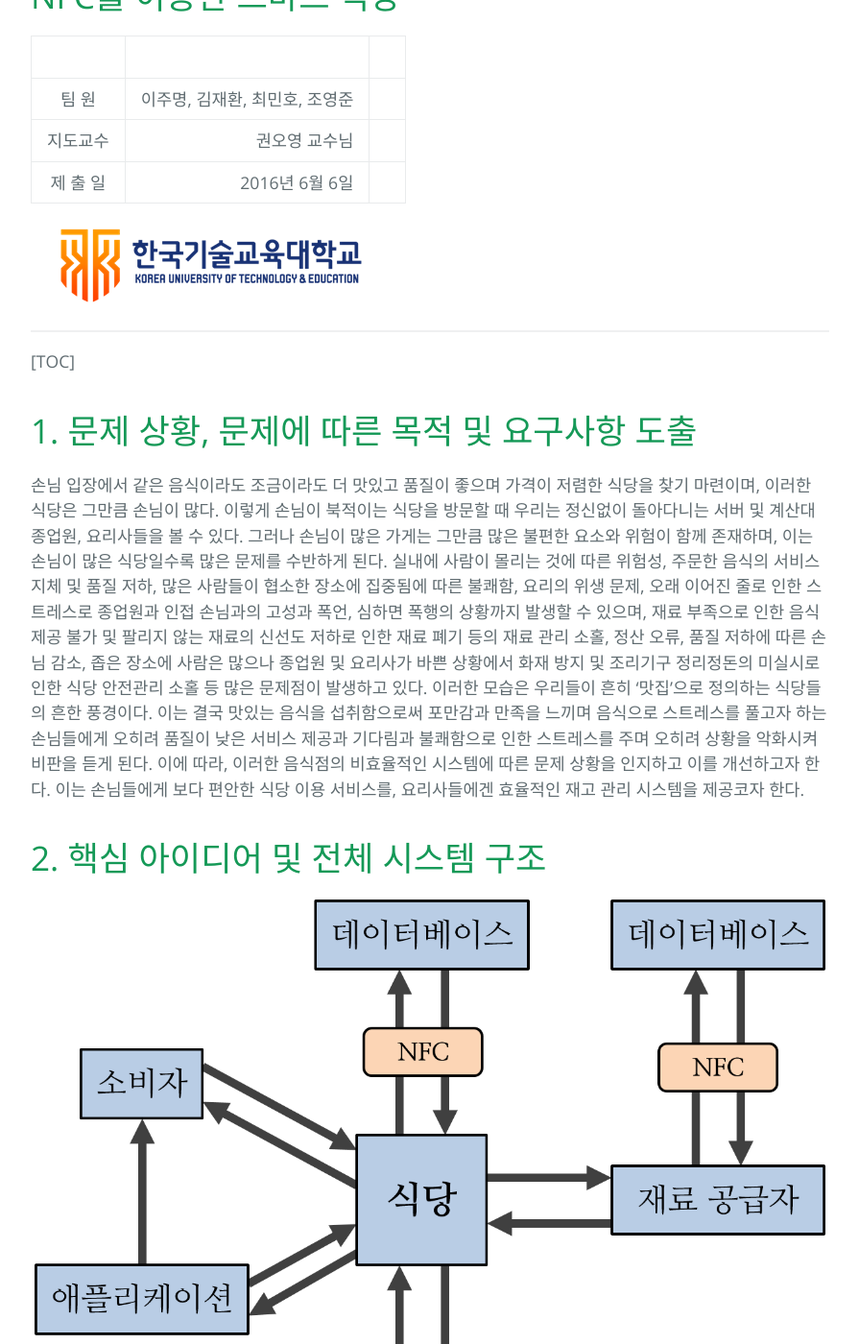
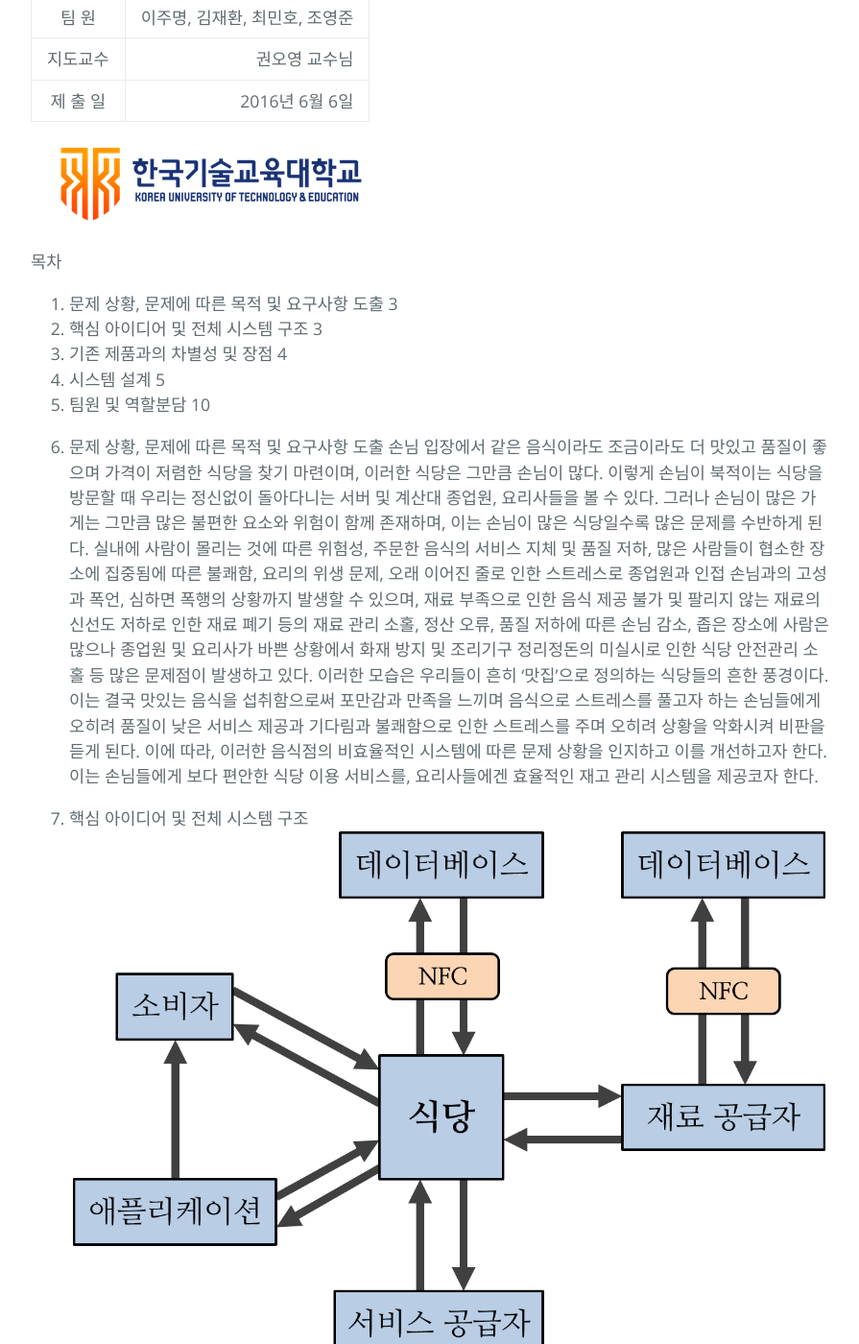
Before and after one commit to LeeJuMyeong/leejumyeong.github.com, a Jekyll site: the page built from _posts/2016-06-09-please-content.markdown, in a window 1280 px wide and 1400 px high, scrolled down 674 px. Shown: the whole window at 96% size, without its empty margins (192-1087 px from the left). Built offline with Jekyll 4.4.1, drawn with Linux system fonts in a browser that asks for light colours; some of the changed text lies outside the part shown.

Commit message:
Update 2016-06-09-please-content.markdown

```diff
--- a/_posts/2016-06-09-please-content.markdown
+++ b/_posts/2016-06-09-please-content.markdown
@@ -4,13 +4,14 @@
 categories: main
 ---
 ===
-# 컴퓨터공학부
+#컴퓨터공학부
+{: .text-center }
 
-# 컴퓨터 시스템 기초설계
+#               컴퓨터 시스템 기초설계
 
 # NFC를 이용한 스마트 식당
 
-| | | |
+|  |  |
 | :-: | -: |
 | 팀 원 | 이주명, 김재환, 최민호, 조영준 |
 | 지도교수 | 권오영 교수님 |
@@ -18,114 +19,95 @@
 
 ![한기대로고](https://github.com/LeeJuMyeong/leejumyeong.github.com/blob/master/img/koreatechlogo.png?raw=true)
 
-----------
 
-[TOC]
 
-# 1. 문제 상황, 문제에 따른 목적 및 요구사항 도출
+목차
+  1. 문제 상황, 문제에 따른 목적 및 요구사항 도출	3
+  2. 핵심 아이디어 및 전체 시스템 구조	3
+  3. 기존 제품과의 차별성 및 장점	4
+  4. 시스템 설계	5
+  5. 팀원 및 역할분담	10
 
-손님 입장에서 같은 음식이라도 조금이라도 더 맛있고 품질이 좋으며 가격이 저렴한 식당을 찾기 마련이며, 이러한 식당은 그만큼 손님이 많다. 이렇게 손님이 북적이는 식당을 방문할 때 우리는 정신없이 돌아다니는 서버 및 계산대 종업원, 요리사들을 볼 수 있다. 그러나 손님이 많은 가게는 그만큼 많은 불편한 요소와 위험이 함께 존재하며, 이는 손님이 많은 식당일수록 많은 문제를 수반하게 된다. 실내에 사람이 몰리는 것에 따른 위험성, 주문한 음식의 서비스 지체 및 품질 저하, 많은 사람들이 협소한 장소에 집중됨에 따른 불쾌함, 요리의 위생 문제, 오래 이어진 줄로 인한 스트레스로 종업원과 인접 손님과의 고성과 폭언, 심하면 폭행의 상황까지 발생할 수 있으며, 재료 부족으로 인한 음식 제공 불가 및 팔리지 않는 재료의 신선도 저하로 인한 재료 폐기 등의 재료 관리 소홀, 정산 오류, 품질 저하에 따른 손님 감소, 좁은 장소에 사람은 많으나 종업원 및 요리사가 바쁜 상황에서 화재 방지 및 조리기구 정리정돈의 미실시로 인한 식당 안전관리 소홀 등 많은 문제점이 발생하고 있다. 이러한 모습은 우리들이 흔히 ‘맛집’으로 정의하는 식당들의 흔한 풍경이다. 이는 결국 맛있는 음식을 섭취함으로써 포만감과 만족을 느끼며 음식으로 스트레스를 풀고자 하는 손님들에게 오히려 품질이 낮은 서비스 제공과 기다림과 불쾌함으로 인한 스트레스를 주며 오히려 상황을 악화시켜 비판을 듣게 된다. 이에 따라, 이러한 음식점의 비효율적인 시스템에 따른 문제 상황을 인지하고 이를 개선하고자 한다. 이는 손님들에게 보다 편안한 식당 이용 서비스를, 요리사들에겐 효율적인 재고 관리 시스템을 제공코자 한다.
+1. 문제 상황, 문제에 따른 목적 및 요구사항 도출
+ 손님 입장에서 같은 음식이라도 조금이라도 더 맛있고 품질이 좋으며 가격이 저렴한 식당을 찾기 마련이며, 이러한 식당은 그만큼 손님이 많다. 이렇게 손님이 북적이는 식당을 방문할 때 우리는 정신없이 돌아다니는 서버 및 계산대 종업원, 요리사들을 볼 수 있다. 그러나 손님이 많은 가게는 그만큼 많은 불편한 요소와 위험이 함께 존재하며, 이는 손님이 많은 식당일수록 많은 문제를 수반하게 된다. 실내에 사람이 몰리는 것에 따른 위험성, 주문한 음식의 서비스 지체 및 품질 저하, 많은 사람들이 협소한 장소에 집중됨에 따른 불쾌함, 요리의 위생 문제, 오래 이어진 줄로 인한 스트레스로 종업원과 인접 손님과의 고성과 폭언, 심하면 폭행의 상황까지 발생할 수 있으며, 재료 부족으로 인한 음식 제공 불가 및 팔리지 않는 재료의 신선도 저하로 인한 재료 폐기 등의 재료 관리 소홀, 정산 오류, 품질 저하에 따른 손님 감소, 좁은 장소에 사람은 많으나 종업원 및 요리사가 바쁜 상황에서 화재 방지 및 조리기구 정리정돈의 미실시로 인한 식당 안전관리 소홀 등 많은 문제점이 발생하고 있다. 이러한 모습은 우리들이 흔히 ‘맛집’으로 정의하는 식당들의 흔한 풍경이다. 이는 결국 맛있는 음식을 섭취함으로써 포만감과 만족을 느끼며 음식으로 스트레스를 풀고자 하는 손님들에게 오히려 품질이 낮은 서비스 제공과 기다림과 불쾌함으로 인한 스트레스를 주며 오히려 상황을 악화시켜 비판을 듣게 된다. 이에 따라, 이러한 음식점의 비효율적인 시스템에 따른 문제 상황을 인지하고 이를 개선하고자 한다. 이는 손님들에게 보다 편안한 식당 이용 서비스를, 요리사들에겐 효율적인 재고 관리 시스템을 제공코자 한다.
 
-# 2. 핵심 아이디어 및 전체 시스템 구조
-
+2. 핵심 아이디어 및 전체 시스템 구조
 ![블록다이어그램](https://github.com/LeeJuMyeong/leejumyeong.github.com/blob/master/img/imgb.png?raw=true)
-
 ▲ 블록 다이어그램
 
-# 3. 기존 제품과의 차별성 및 장점
-
-기존 시스템의 경우, 태블릿 PC를 이용한 주문 및 계산을 통해 식당 측과 손님의 불편함을 어느 정도 해소하였다. 그러나 주문과 계산에만 그 기능이 한정되었고, 그로 인해 기존의 시스템의 경우 아직 해결되지 않은 많은 문제점이 존재하며 사용자와 서비스 제공자의 편의를 더욱 개선할 필요성이 남아 있다. 이러한 기존 시스템과 차별을 두어 본 시스템에서는 재료 관리 및 애플리케이션을 접목시켜 새로운 시스템을 제안 하고자 한다.
-
+3. 기존 제품과의 차별성 및 장점
+ 기존 시스템의 경우, 태블릿 PC를 이용한 주문 및 계산을 통해 식당 측과 손님의 불편함을 어느 정도 해소하였다. 그러나 주문과 계산에만 그 기능이 한정되었고, 그로 인해 기존의 시스템의 경우 아직 해결되지 않은 많은 문제점이 존재하며 사용자와 서비스 제공자의 편의를 더욱 개선할 필요성이 남아 있다. 이러한 기존 시스템과 차별을 두어 본 시스템에서는 재료 관리 및 애플리케이션을 접목시켜 새로운 시스템을 제안 하고자 한다.
 ![시스템관계도](https://github.com/LeeJuMyeong/leejumyeong.github.com/blob/master/img/imga.png?raw=true)
-
 ▲ 시스템 관계도
 
-본 시스템의 경우 각 테이블에 설치된 태블릿 PC와 계산대, 주방의 태블릿 PC를 연동시킨다. 이는 그동안 서빙을 하는 종업원이 메뉴판을 가져다주며 메뉴를 주문하면 이를 주방에 전달하고 손님이 나갈 때 들고 오는 계산서를 통해 계산을 하는 기존의 시스템과 달리, 테이블에 위치한 태블릿 PC를 통해 손님이 직접 주문을 하고, 이를 주방과 계산대에 연결된 태블릿 PC화면에 전달해 요리사는 해당 메뉴를 만들고, 주문과 동시에 계산 내역이 계산대에 위치한 태블릿 PC에 저장되어 기존의 종업원이 수행하던 업무를 태블릿 PC로 대체하게 된다. 또한 주방에서는 냉장고 안에 구획이 나누어져 있고, 이는 재료의 위치별 구획을 뜻하며, 냉장고 있는 재료를 꺼낼 경우 재료의 출입 여부를 확인하는데, 이를 위해 냉장고 각 구획별로 재료의 종류를 인식하고자 재료를 담는 상자에 식별 카드로서 NFC 카드를 부착하여 재료의 출입에 따른 존재 여부를 파악하게 되고, 해당 데이터는 데이터베이스에 저장된다. 이렇게 데이터베이스에 저장되어 있는 정보는 이후 재료를 공급하는 업체의 메인 서버와 연동되어 있으며, 공급 업체에서 현재 식당의 재료를 실시간으로 파악할 수 있고, 식당에서 재료의 사용에 따라 냉장고에 남은 재료가 부족해질 경우, 이를 식당에 알리며 식당에서 재료의 배달을 원할 경우 해당 재료를 보다 정확하고 빠르게 공급 업체에 알림으로써 수월한 전달이 가능해진다. 그리고 재료 공급자 측에서는 다른 데이터베이스를 가지고 있으며, 이를 통해 여러 개의 위와 같은 시스템으로 이루어진 식당에 대한 정보를 가지고 여러 식당들의 재료를 동시에 관리할 수 있게 된다. 이는 재고 관리 측면에 있어서도 기존의 시스템보다 더욱 효율적이며, 소비자의 경우 애플리케이션을 활용하여 식당으로 가기 전에 식당의 현재 테이블의 상황을 확인할 수 있고, 해당 식당에 대한 평가 기능을 통해 선택에 도움을 받게 된다.
+ 본 시스템의 경우 각 테이블에 설치된 태블릿 PC와 계산대, 주방의 태블릿 PC를 연동시킨다. 이는 그동안 서빙을 하는 종업원이 메뉴판을 가져다주며 메뉴를 주문하면 이를 주방에 전달하고 손님이 나갈 때 들고 오는 계산서를 통해 계산을 하는 기존의 시스템과 달리, 테이블에 위치한 태블릿 PC를 통해 손님이 직접 주문을 하고, 이를 주방과 계산대에 연결된 태블릿 PC화면에 전달해 요리사는 해당 메뉴를 만들고, 주문과 동시에 계산 내역이 계산대에 위치한 태블릿 PC에 저장되어 기존의 종업원이 수행하던 업무를 태블릿 PC로 대체하게 된다. 또한 주방에서는 냉장고 안에 구획이 나누어져 있고, 이는 재료의 위치별 구획을 뜻하며, 냉장고 있는 재료를 꺼낼 경우 재료의 출입 여부를 확인하는데, 이를 위해 냉장고 각 구획별로 재료의 종류를 인식하고자 재료를 담는 상자에 식별 카드로서 NFC 카드를 부착하여 재료의 출입에 따른 존재 여부를 파악하게 되고, 해당 데이터는 데이터베이스에 저장된다. 이렇게 데이터베이스에 저장되어 있는 정보는 이후 재료를 공급하는 업체의 메인 서버와 연동되어 있으며, 공급 업체에서 현재 식당의 재료를 실시간으로 파악할 수 있고, 식당에서 재료의 사용에 따라 냉장고에 남은 재료가 부족해질 경우, 이를 식당에 알리며 식당에서 재료의 배달을 원할 경우 해당 재료를 보다 정확하고 빠르게 공급 업체에 알림으로써 수월한 전달이 가능해진다. 그리고 재료 공급자 측에서는 다른 데이터베이스를 가지고 있으며, 이를 통해 여러 개의 위와 같은 시스템으로 이루어진 식당에 대한 정보를 가지고 여러 식당들의 재료를 동시에 관리할 수 있게 된다. 이는 재고 관리 측면에 있어서도 기존의 시스템보다 더욱 효율적이며, 소비자의 경우 애플리케이션을 활용하여 식당으로 가기 전에 식당의 현재 테이블의 상황을 확인할 수 있고, 해당 식당에 대한 평가 기능을 통해 선택에 도움을 받게 된다.
 
-# 4. 시스템 설계
+4. 시스템 설계
+1) 시스템의 목적
+ 본 시스템은 보다 효율적인 재고 관리 및 편리한 서비스 제공을 위해, 스마트 IoT 기술을 식당 서비스에 접목시킴으로써 보다 사용자의 편의를 증진시키기 위해 하드웨어 기술인 NFC 기술과 소프트웨어 기술인 안드로이드 애플리케이션, 데이터베이스를 이용한 시스템으로서 애플리케이션을 통해 계산대의 태블릿 PC에 총 거래량과 액수를 통한 영수증 및 판매 데이터 축적, 주방 태블릿 PC에서 주문 음식과 냉장고의 잔여 재료 파악을 수행하며, 재료 공급자는 식당의 데이터베이스와 연동되어 부족한 재료의 실시간 파악이 가능하며 별개의 데이터베이스를 통해 여러 공급 대상 식당의 재료를 관리한다. 소비자는 각자 가지고 있는 핸드폰 애플리케이션을 이용하여 식당의 테이블 정보 및 이전 이용자들의 메뉴에 대한 반응을 볼 수 있다.
 
-## 1) 시스템의 목적
-
-본 시스템은 보다 효율적인 재고 관리 및 편리한 서비스 제공을 위해, 스마트 IoT 기술을 식당 서비스에 접목시킴으로써 보다 사용자의 편의를 증진시키기 위해 하드웨어 기술인 NFC 기술과 소프트웨어 기술인 안드로이드 애플리케이션, 데이터베이스를 이용한 시스템으로서 애플리케이션을 통해 계산대의 태블릿 PC에 총 거래량과 액수를 통한 영수증 및 판매 데이터 축적, 주방 태블릿 PC에서 주문 음식과 냉장고의 잔여 재료 파악을 수행하며, 재료 공급자는 식당의 데이터베이스와 연동되어 부족한 재료의 실시간 파악이 가능하며 별개의 데이터베이스를 통해 여러 공급 대상 식당의 재료를 관리한다. 소비자는 각자 가지고 있는 핸드폰 애플리케이션을 이용하여 식당의 테이블 정보 및 이전 이용자들의 메뉴에 대한 반응을 볼 수 있다.
-
-## 2) 시스템 구조
-
+2) 시스템 구조
 ![시스템구성도1](https://github.com/LeeJuMyeong/leejumyeong.github.com/blob/master/img/imgc.png?raw=true)
-
 ▲ 시스템 구성도 1
 
 ![시스템구성도2](https://github.com/LeeJuMyeong/leejumyeong.github.com/blob/master/img/imgd.png?raw=true)
-
 ▲ 시스템 구성도 2
 
-## 3) 시스템의 기능
 
-* 식당에 가지 않아도 애플리케이션을 통해 현재 식당의 테이블 정보 확인
-* NFC 및 태블릿 PC를 통한 재료 관리
-* 태블릿 PC를 통한 직접 주문으로 음식의 주문 시간 단축
-* 태블릿 PC를 통한 내역 저장으로 정산 용이
+3) 시스템의 기능
+- 식당에 가지 않아도 애플리케이션을 통해 현재 식당의 테이블 정보 확인
+- NFC 및 태블릿 PC를 통한 재료 관리
+- 태블릿 PC를 통한 직접 주문으로 음식의 주문 시간 단축
+- 태블릿 PC를 통한 내역 저장으로 정산 용이
 
-## 4) 시스템의 구성 요소 및 각 구성 요소의 기능, 입출력 데이터
+4) 시스템의 구성 요소 및 각 구성 요소의 기능, 입출력 데이터
+4.1) 태블릿 PC
+4.1.1) 기능
+- 음식 주문
+- 주문한 음식 주방에 디스플레이
+- 냉장고 재료 존재 여부 확인
+- 재료 공급자에게 현재 있는 재료 데이터 전송
+- 음식에 대한 현장 평가
+- 현재 테이블 상태 핸드폰 애플리케이션으로 전송
 
-### 4.1) 태블릿 PC
+4.1.2) 입력 데이터 / 출력 데이터
+- 음식 입력 / 자신이 주문한 음식과 총 가격 출력
+- 냉장고에 들어갈 재료 입력 / 냉장고의 현재 있는 재료 출력
+- 공급한 재료 입력 / 식당 냉장고의 현재 있고 더 필요한 재료 출력
+- 식당에 대한 리뷰 입력 / 핸드폰 애플리케이션에 식당 리뷰 출력
+- 테이블 사용 여부 입력 / 핸드폰 애플리케이션에 테이블 유무 출력
 
-#### 4.1.1) 기능
+4.2) NFC 모듈
+4.2.1) 기능
+- 음식 재료의 냉장고 출입 검사
 
-* 음식 주문
-* 주문한 음식 주방에 디스플레이
-* 냉장고 재료 존재 여부 확인
-* 재료 공급자에게 현재 있는 재료 데이터 전송
-* 음식에 대한 현장 평가
-* 현재 테이블 상태 핸드폰 애플리케이션으로 전송
+4.2.2) 입력 데이터 / 출력 데이터
+- 냉장고에 들어갈 재료 입력 / 냉장고에 현재 있는 재료 출력
+- 공급한 재료 입력 / 식당 냉장고의 현재 있는 재료 및 더 필요한 재료 출력
 
-#### 4.1.2) 입력 데이터 / 출력 데이터
+4.3) 애플리케이션
+4.3.1) 기능
+- 식당의 이용 가능한 테이블 유무 확인
+- 식당 음식에 대한 평가
+- 식당 위치
 
-* 음식 입력 / 자신이 주문한 음식과 총 가격 출력
-* 냉장고에 들어갈 재료 입력 / 냉장고의 현재 있는 재료 출력
-* 공급한 재료 입력 / 식당 냉장고의 현재 있고 더 필요한 재료 출력
-* 식당에 대한 리뷰 입력 / 핸드폰 애플리케이션에 식당 리뷰 출력
-* 테이블 사용 여부 입력 / 핸드폰 애플리케이션에 테이블 유무 출력
+4.3.2) 입력 데이터 / 출력 데이터
+- 먹고 싶은 음식 / 음식에 대한 식당 정보 및 음식에 대한 이전 소비자들의 반응 표시
+- 테이블 확인 / 현재 식당의 이용 가능한 테이블 표시
 
-### 4.2) NFC 모듈
-
-#### 4.2.1) 기능
-
-* 음식 재료의 냉장고 출입 검사
-
-#### 4.2.2) 입력 데이터 / 출력 데이터
-
-* 냉장고에 들어갈 재료 입력 / 냉장고에 현재 있는 재료 출력
-* 공급한 재료 입력 / 식당 냉장고의 현재 있는 재료 및 더 필요한 재료 출력
-
-### 4.3) 애플리케이션
-
-#### 4.3.1) 기능
-
-* 식당의 이용 가능한 테이블 유무 확인
-* 식당 음식에 대한 평가
-* 식당 위치
-
-#### 4.3.2) 입력 데이터 / 출력 데이터
-
-* 먹고 싶은 음식 / 음식에 대한 식당 정보 및 음식에 대한 이전 소비자들의 반응 표시
-* 테이블 확인 / 현재 식당의 이용 가능한 테이블 표시
-
-## 5) 각 시스템 기능 별 시스템 구성 요소 간의 동작 흐름
+5) 각 시스템 기능 별 시스템 구성 요소 간의 동작 흐름
 
 ![시스템 흐름도 1](https://github.com/LeeJuMyeong/leejumyeong.github.com/blob/master/img/imge.png?raw=true)
-
 ▲ 시스템 흐름도 1
 
 ![시스템 흐름도 2](https://github.com/LeeJuMyeong/leejumyeong.github.com/blob/master/img/imgf.png?raw=true)
-
 ▲ 시스템 흐름도 2
 
 ![시스템 흐름도 3](https://github.com/LeeJuMyeong/leejumyeong.github.com/blob/master/img/imgg.png?raw=true)
-
 ▲ 시스템 흐름도 3
 
 
-# 5. 팀 구성 및 역할분담
+5. 팀 구성 및 역할분담
 
 |  소속 학과   | 역 할  | 성 명  |   학 번    |
 | :----------: | :----: | :----: | :--------: |
```
